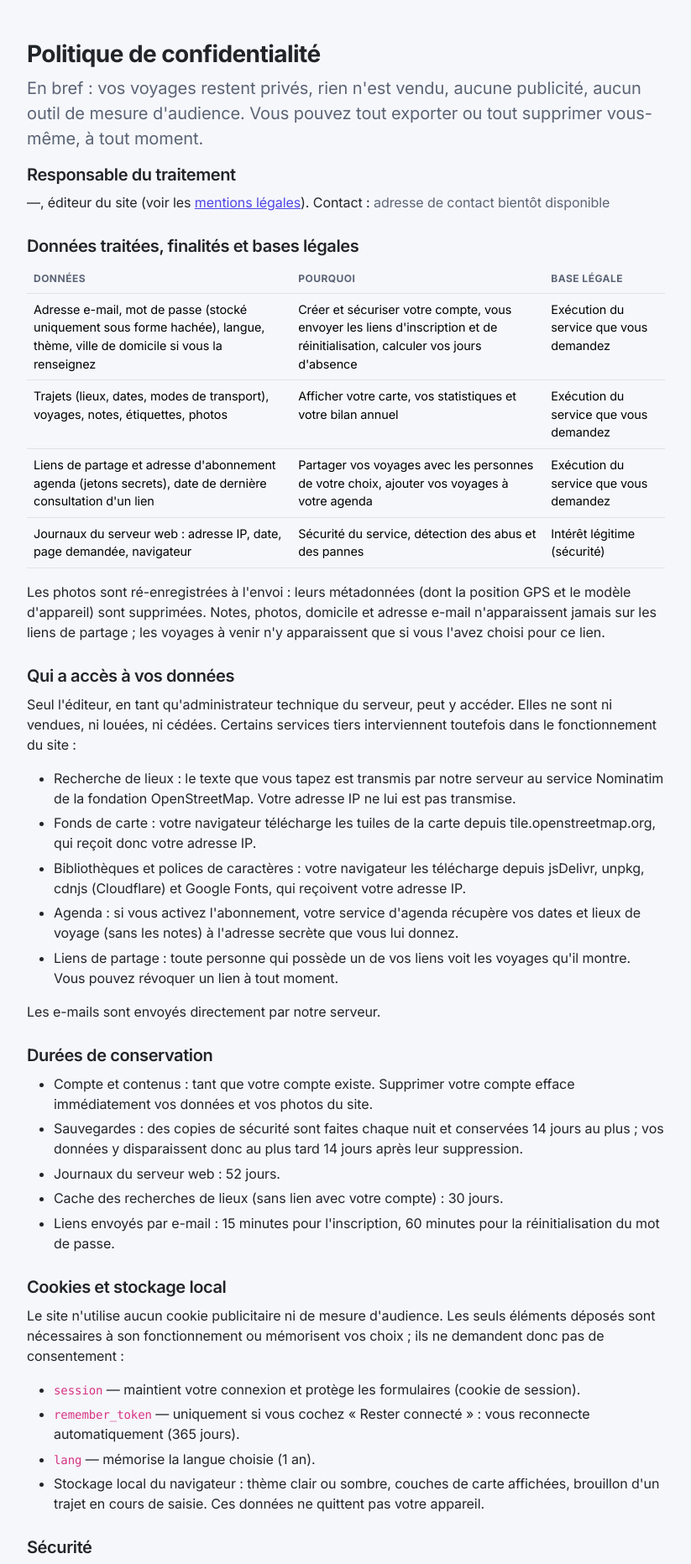
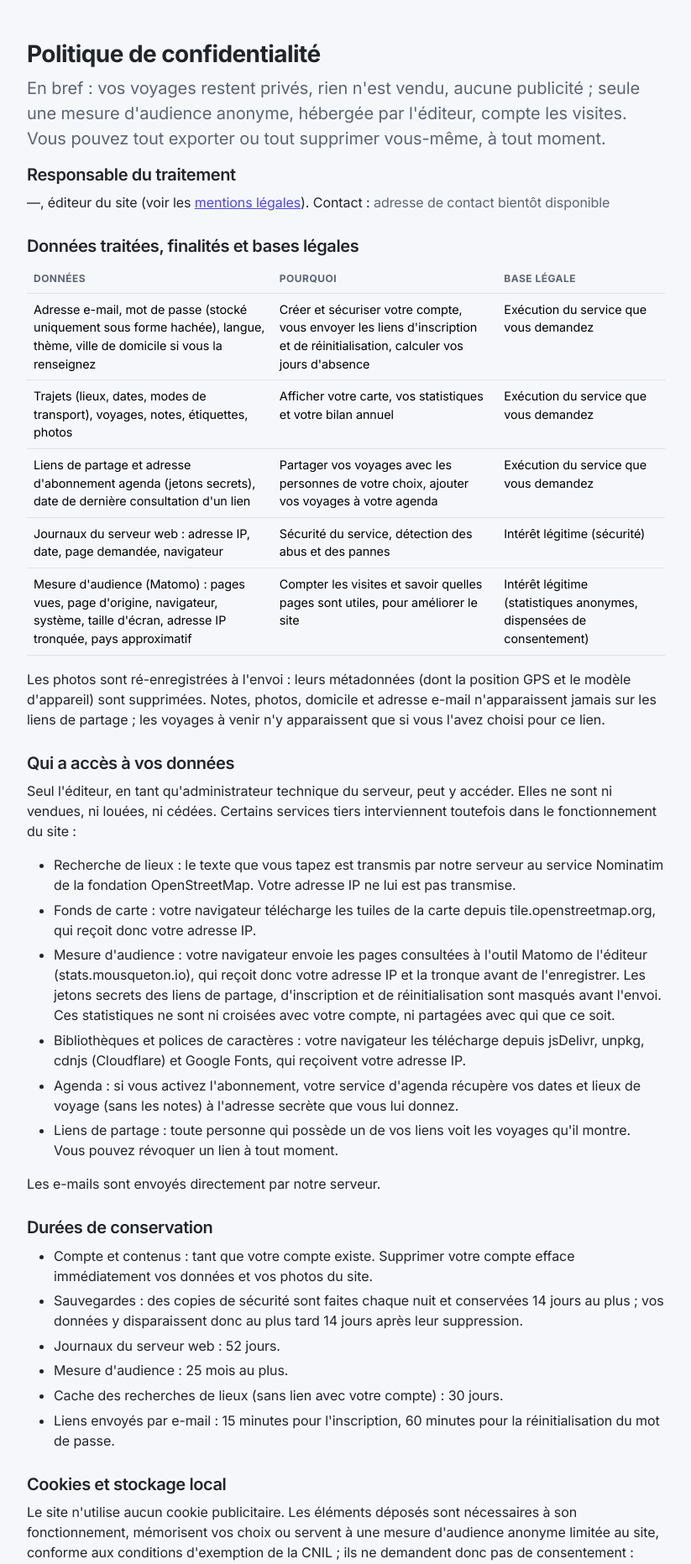
Before and after one commit to JMousqueton/travellog, a Flask app: page /privacy in a window 1280 px wide. Shown: the part 61-1924 px from the top of the page at 84% size, without its empty margins (228-1051 px from the left). Run offline with Flask 3, Linux system fonts and the light colour scheme; some libraries are stand-ins or nearby versions.

Commit message:
Mesure d'audience Matomo et mise à jour de la politique de confidentialité
- Code de suivi Matomo dans base.html (nonce CSP), jetons secrets des URL masqués avant envoi
- CSP : stats.mousqueton.io autorisé en script-src et connect-src
- Politique de confidentialité : données, finalité, durée, cookies _pk_id/_pk_ses, bouton d'opposition
- Traductions en, de, es, it et tests

Co-Authored-By: Claude Opus 5.5 <noreply@anthropic.com>

```diff
--- a/app/security.py
+++ b/app/security.py
@@ -3,8 +3,9 @@ import secrets
 
 from flask import g, request
 
-# Origines externes autorisées : CDN des bibliothèques et Google Fonts.
-SCRIPT_SOURCES = ("https://cdn.jsdelivr.net", "https://unpkg.com")
+# Origines externes autorisées : CDN des bibliothèques, Google Fonts et mesure d'audience (Matomo).
+ANALYTICS_ORIGIN = "https://stats.mousqueton.io"
+SCRIPT_SOURCES = ("https://cdn.jsdelivr.net", "https://unpkg.com", ANALYTICS_ORIGIN)
 STYLE_SOURCES = ("https://cdn.jsdelivr.net", "https://unpkg.com", "https://cdnjs.cloudflare.com",
                  "https://fonts.googleapis.com")
 FONT_SOURCES = ("https://cdnjs.cloudflare.com", "https://fonts.gstatic.com")
@@ -26,7 +27,7 @@ def content_security_policy(nonce):
         "style-src": ["'self'", "'unsafe-inline'", *STYLE_SOURCES],
         "font-src": ["'self'", *FONT_SOURCES],
         "img-src": ["'self'", "data:", "https:"],
-        "connect-src": ["'self'"],
+        "connect-src": ["'self'", ANALYTICS_ORIGIN],
         "object-src": ["'none'"],
         "base-uri": ["'self'"],
         "form-action": ["'self'"],
--- a/app/templates/base.html
+++ b/app/templates/base.html
@@ -49,6 +49,25 @@
         integrity="sha384-QWTKZyjpPEjISv5WaRU9OFeRpok6YctnYmDr5pNlyT2bRjXh0JMhjY6hW+ALEwIH" crossorigin="anonymous">
   <link rel="stylesheet" href="https://cdnjs.cloudflare.com/ajax/libs/font-awesome/6.5.2/css/all.min.css"
         integrity="sha384-PPIZEGYM1v8zp5Py7UjFb79S58UeqCL9pYVnVPURKEqvioPROaVAJKKLzvH2rDnI" crossorigin="anonymous" referrerpolicy="no-referrer">
+  <!-- Matomo -->
+  <script nonce="{{ csp_nonce() }}">
+    var _paq = window._paq = window._paq || [];
+    /* Masque les jetons secrets (liens de partage, inscription, réinitialisation) avant envoi. */
+    function _maskToken(url) { return url.replace(/\/(s|signup|reset)\/[^\/?#]+/, "/$1/-"); }
+    _paq.push(['setCustomUrl', _maskToken(location.href)]);
+    if (document.referrer) _paq.push(['setReferrerUrl', _maskToken(document.referrer)]);
+    /* tracker methods like "setCustomDimension" should be called before "trackPageView" */
+    _paq.push(['trackPageView']);
+    _paq.push(['enableLinkTracking']);
+    (function() {
+      var u="https://stats.mousqueton.io/";
+      _paq.push(['setTrackerUrl', u+'matomo.php']);
+      _paq.push(['setSiteId', '13']);
+      var d=document, g=d.createElement('script'), s=d.getElementsByTagName('script')[0];
+      g.async=true; g.src=u+'matomo.js'; s.parentNode.insertBefore(g,s);
+    })();
+  </script>
+  <!-- End Matomo Code -->
   {% block head %}{% endblock %}
   <link rel="stylesheet" href="{{ url_for('static', filename='css/app.css') }}">
   <link rel="icon" href="{{ url_for('static', filename='img/favicon.svg') }}" type="image/svg+xml">
--- a/app/templates/legal/privacy.html
+++ b/app/templates/legal/privacy.html
@@ -4,7 +4,7 @@
 {% block content %}
 <article class="legal-page mx-auto">
   <h1 class="h3 fw-bold mb-2">{{ _("Politique de confidentialité") }}</h1>
-  <p class="lead text-body-secondary">{{ _("En bref : vos voyages restent privés, rien n'est vendu, aucune publicité, aucun outil de mesure d'audience. Vous pouvez tout exporter ou tout supprimer vous-même, à tout moment.") }}</p>
+  <p class="lead text-body-secondary">{{ _("En bref : vos voyages restent privés, rien n'est vendu, aucune publicité ; seule une mesure d'audience anonyme, hébergée par l'éditeur, compte les visites. Vous pouvez tout exporter ou tout supprimer vous-même, à tout moment.") }}</p>
 
   <section>
     <h2 class="h5">{{ _("Responsable du traitement") }}</h2>
@@ -30,6 +30,9 @@
           <tr><td>{{ _("Journaux du serveur web : adresse IP, date, page demandée, navigateur") }}</td>
               <td>{{ _("Sécurité du service, détection des abus et des pannes") }}</td>
               <td>{{ _("Intérêt légitime (sécurité)") }}</td></tr>
+          <tr><td>{{ _("Mesure d'audience (Matomo) : pages vues, page d'origine, navigateur, système, taille d'écran, adresse IP tronquée, pays approximatif") }}</td>
+              <td>{{ _("Compter les visites et savoir quelles pages sont utiles, pour améliorer le site") }}</td>
+              <td>{{ _("Intérêt légitime (statistiques anonymes, dispensées de consentement)") }}</td></tr>
         </tbody>
       </table>
     </div>
@@ -42,6 +45,7 @@
     <ul>
       <li>{{ _("Recherche de lieux : le texte que vous tapez est transmis par notre serveur au service Nominatim de la fondation OpenStreetMap. Votre adresse IP ne lui est pas transmise.") }}</li>
       <li>{{ _("Fonds de carte : votre navigateur télécharge les tuiles de la carte depuis %(host)s, qui reçoit donc votre adresse IP.", host=tile_host) }}</li>
+      <li>{{ _("Mesure d'audience : votre navigateur envoie les pages consultées à l'outil Matomo de l'éditeur (stats.mousqueton.io), qui reçoit donc votre adresse IP et la tronque avant de l'enregistrer. Les jetons secrets des liens de partage, d'inscription et de réinitialisation sont masqués avant l'envoi. Ces statistiques ne sont ni croisées avec votre compte, ni partagées avec qui que ce soit.") }}</li>
       <li>{{ _("Bibliothèques et polices de caractères : votre navigateur les télécharge depuis jsDelivr, unpkg, cdnjs (Cloudflare) et Google Fonts, qui reçoivent votre adresse IP.") }}</li>
       {% if routing %}<li>{{ _("Distances routières : les coordonnées de départ et d'arrivée des trajets en voiture ou en bus sont envoyées par notre serveur à un service de calcul d'itinéraire (OSRM).") }}</li>{% endif %}
       <li>{{ _("Agenda : si vous activez l'abonnement, votre service d'agenda récupère vos dates et lieux de voyage (sans les notes) à l'adresse secrète que vous lui donnez.") }}</li>
@@ -56,6 +60,7 @@
       <li>{{ _("Compte et contenus : tant que votre compte existe. Supprimer votre compte efface immédiatement vos données et vos photos du site.") }}</li>
       <li>{{ _("Sauvegardes : des copies de sécurité sont faites chaque nuit et conservées %(days)s jours au plus ; vos données y disparaissent donc au plus tard %(days)s jours après leur suppression.", days=backup_days) }}</li>
       <li>{{ _("Journaux du serveur web : %(days)s jours.", days=log_days) }}</li>
+      <li>{{ _("Mesure d'audience : 25 mois au plus.") }}</li>
       <li>{{ _("Cache des recherches de lieux (sans lien avec votre compte) : %(days)s jours.", days=geocode_days) }}</li>
       <li>{{ _("Liens envoyés par e-mail : %(signup)s minutes pour l'inscription, %(reset)s minutes pour la réinitialisation du mot de passe.", signup=signup_minutes, reset=reset_minutes) }}</li>
     </ul>
@@ -63,13 +68,20 @@
 
   <section>
     <h2 class="h5">{{ _("Cookies et stockage local") }}</h2>
-    <p>{{ _("Le site n'utilise aucun cookie publicitaire ni de mesure d'audience. Les seuls éléments déposés sont nécessaires à son fonctionnement ou mémorisent vos choix ; ils ne demandent donc pas de consentement :") }}</p>
+    <p>{{ _("Le site n'utilise aucun cookie publicitaire. Les éléments déposés sont nécessaires à son fonctionnement, mémorisent vos choix ou servent à une mesure d'audience anonyme limitée au site, conforme aux conditions d'exemption de la CNIL ; ils ne demandent donc pas de consentement :") }}</p>
     <ul>
       <li><code>session</code> — {{ _("maintient votre connexion et protège les formulaires (cookie de session).") }}</li>
       <li><code>remember_token</code> — {{ _("uniquement si vous cochez « Rester connecté » : vous reconnecte automatiquement (365 jours).") }}</li>
       <li><code>lang</code> — {{ _("mémorise la langue choisie (1 an).") }}</li>
+      <li><code>_pk_id</code>, <code>_pk_ses</code> — {{ _("mesure d'audience Matomo : distinguent les visites sans vous identifier (13 mois et 30 minutes).") }}</li>
       <li>{{ _("Stockage local du navigateur : thème clair ou sombre, couches de carte affichées, brouillon d'un trajet en cours de saisie. Ces données ne quittent pas votre appareil.") }}</li>
     </ul>
+    <p>{{ _("Vous pouvez refuser la mesure d'audience : le site cessera alors de vous compter sur ce navigateur (un cookie mémorise ce choix).") }}</p>
+    <p><button type="button" class="btn btn-outline-secondary btn-sm" id="matomo-optout"
+               data-label-out="{{ _("Ne plus être compté") }}" data-label-in="{{ _("Accepter à nouveau d'être compté") }}"
+               data-status-out="{{ _("Vous n'êtes plus compté dans les statistiques.") }}" data-status-in="{{ _("Vous êtes compté dans les statistiques anonymes.") }}"
+               disabled>{{ _("Ne plus être compté") }}</button>
+      <span class="small text-body-secondary ms-2" id="matomo-optout-status" role="status"></span></p>
   </section>
 
   <section>
@@ -92,3 +104,24 @@
   <p class="small text-body-secondary mt-4">{{ _("Dernière mise à jour : %(date)s", date=updated|day) }}</p>
 </article>
 {% endblock %}
+
+{% block scripts %}
+<script nonce="{{ csp_nonce() }}">
+  /* Bouton d'opposition à la mesure d'audience (API JavaScript de Matomo). */
+  _paq.push([function () {
+    var tracker = this, button = document.getElementById("matomo-optout"),
+        status = document.getElementById("matomo-optout-status");
+    function render() {
+      var out = tracker.isUserOptedOut();
+      button.textContent = out ? button.dataset.labelIn : button.dataset.labelOut;
+      status.textContent = out ? button.dataset.statusOut : button.dataset.statusIn;
+    }
+    button.addEventListener("click", function () {
+      if (tracker.isUserOptedOut()) { _paq.push(["forgetUserOptOut"]); } else { _paq.push(["optUserOut"]); }
+      setTimeout(render, 0);
+    });
+    button.disabled = false;
+    render();
+  }]);
+</script>
+{% endblock %}
```
Also changed, not shown: tests/test_legal_seo.py (+1 -1 lines), tests/test_security.py (+13 -0 lines), app/translations/de/LC_MESSAGES/messages.po, app/translations/en/LC_MESSAGES/messages.po, app/translations/es/LC_MESSAGES/messages.po, app/translations/it/LC_MESSAGES/messages.po, 1 other file.
